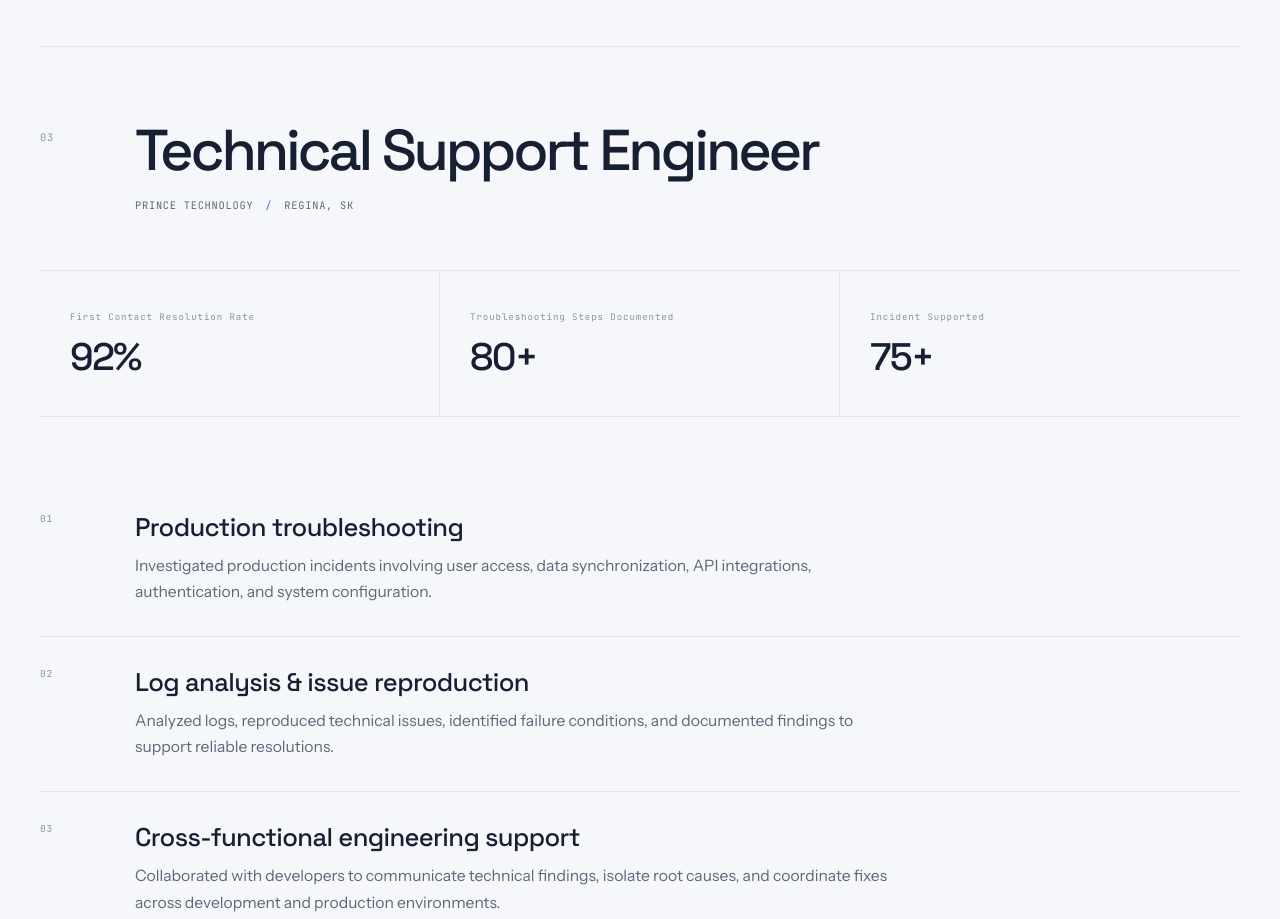
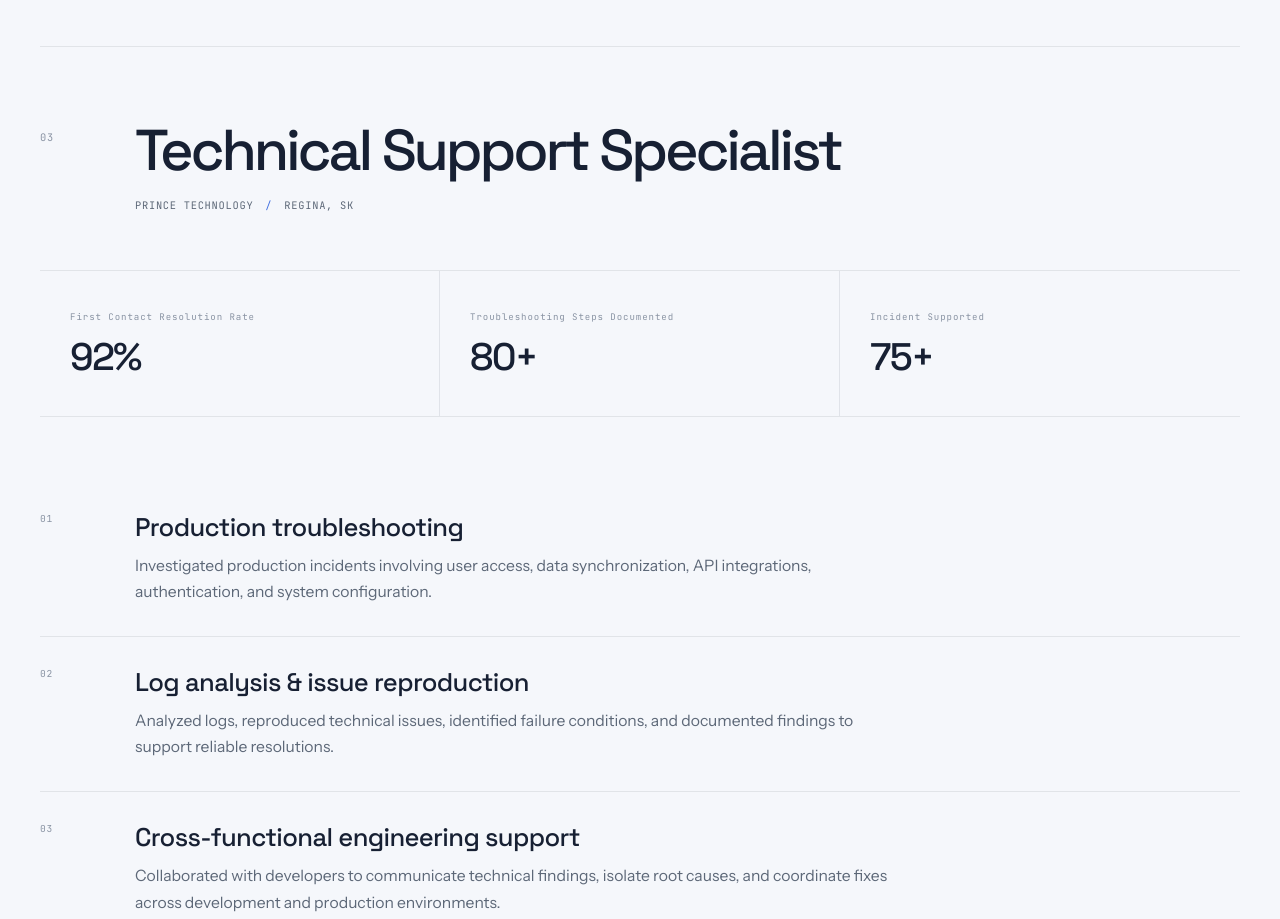
Before and after one commit to Haard-Patel/HAARD-PORTFOLIO, a React (Vite) app: page /experience in a window 1280 px wide. Shown: the part 2800-3719 px from the top of the page. Built offline with nearby package versions, Linux system fonts and the light colour scheme.

Commit message:
UI mainpage

```diff
--- a/src/components/Experience/Experience.jsx
+++ b/src/components/Experience/Experience.jsx
@@ -101,7 +101,7 @@ const experiences = [
 
   {
     number: "03",
-    title: "Technical Support Engineer",
+    title: "Technical Support Specialist",
     company: "Prince Technology",
     location: "Regina, SK",
 
--- a/src/components/Hero/Hero.jsx
+++ b/src/components/Hero/Hero.jsx
@@ -127,7 +127,7 @@ function Hero() {
               </span>
             </a>
 
-            <a href="/experience" className="hero-link">
+            <a href="/experience" className="hero-link primary">
               <span className="hero-link-label">Experience</span>
               <span className="hero-link-arrow" aria-hidden="true">
                 →
```
